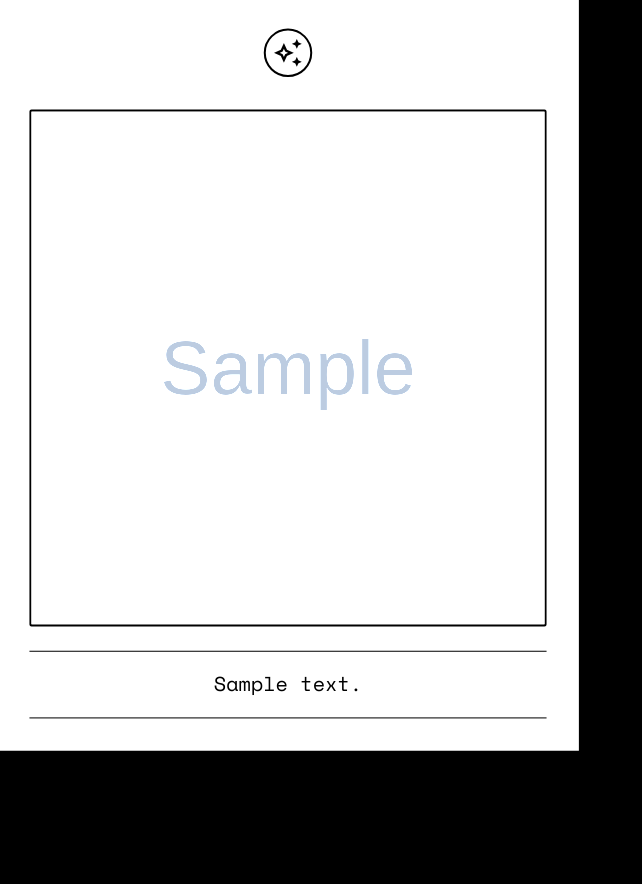
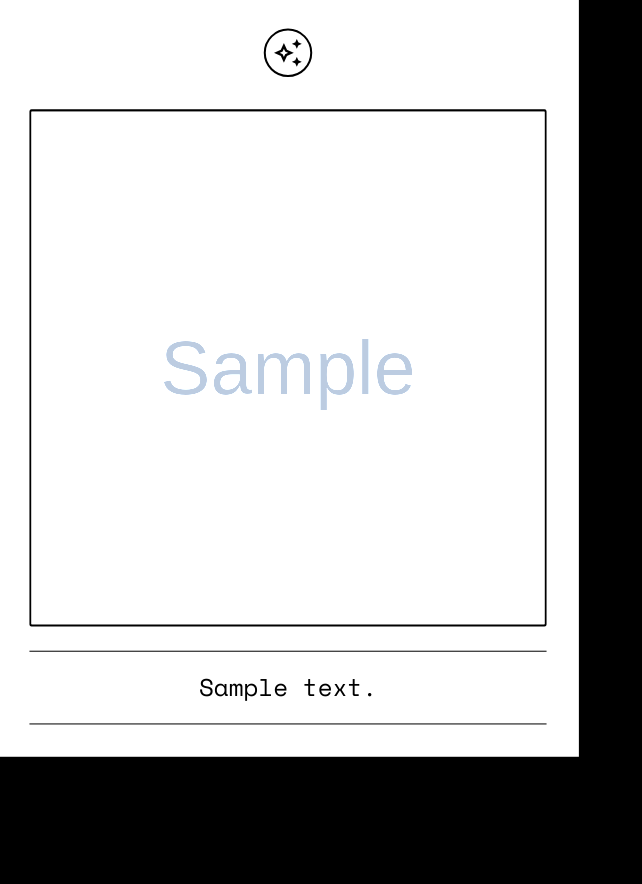
Before and after one commit to duhamelgm/printy-app, a Flask app: template backend/templates/fortune.html in a window 1280 px wide. Shown: the whole page, without its empty margins (0-642 px from the left). Run offline with Flask 3, Linux system fonts and the light colour scheme; the template is opened without the code that fills it: most values are stand-ins (such as "Sample title", 1, 10 or a date in 2020); grey boxes marked "Sample" are stand-in pictures; some libraries are stand-ins or nearby versions.

Commit message:
Make text bigger in fortune

```diff
--- a/backend/templates/fortune.html
+++ b/backend/templates/fortune.html
@@ -71,7 +71,7 @@
             <div class="absolute inset-0 bg-white mix-blend-multiply pointer-events-none"></div>
           </div>
           <div class="text-center space-y-2 py-4 border-t border-b border-black w-full">
-            <p class="text-xl leading-relaxed">
+            <p class="text-2xl leading-relaxed">
               {{ text }}
             </p>
           </div>
```
